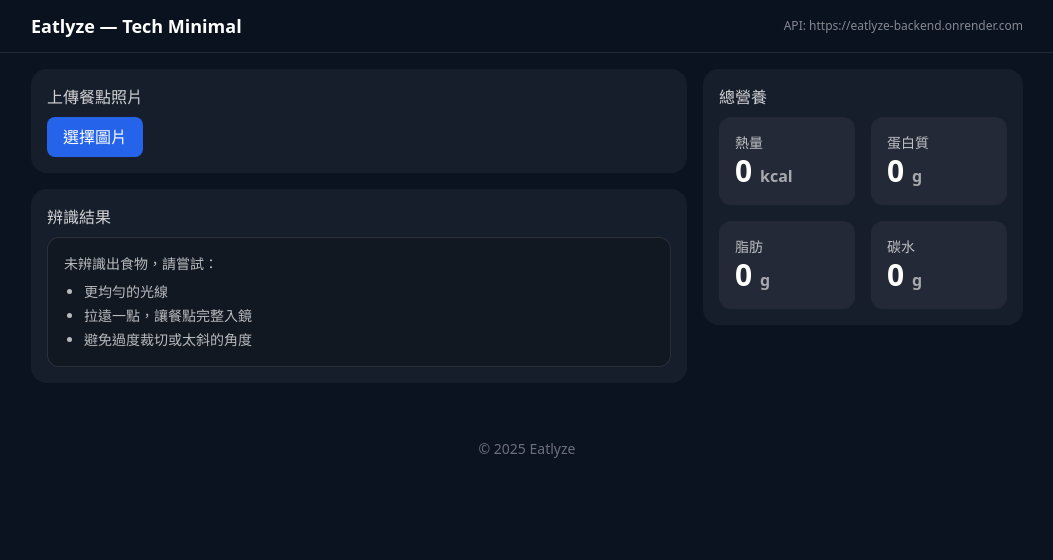
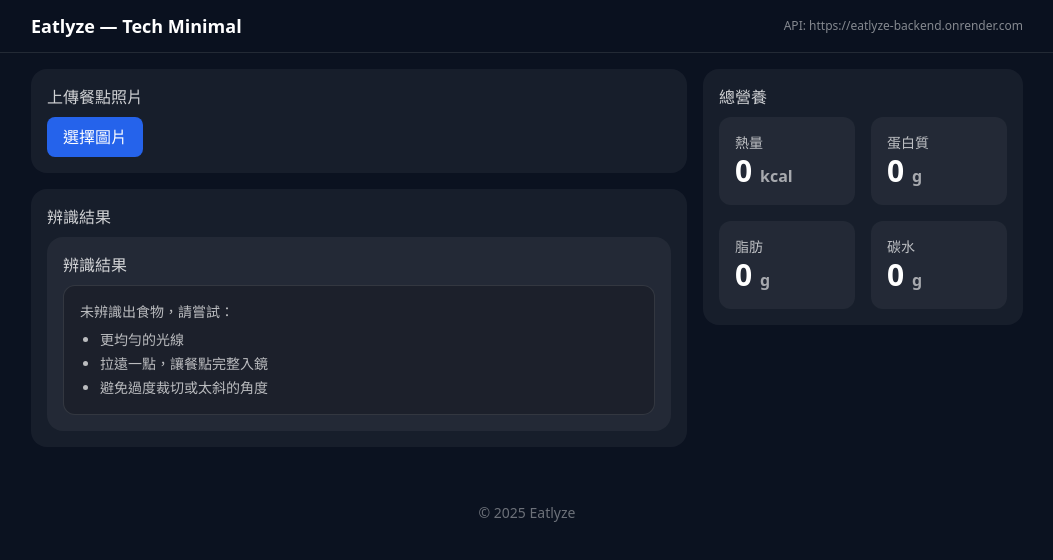
Before and after one commit to kevin-twai/eatlyze-mvp-Frontend, a React (Vite) app: page / in a window 1280 px wide. Shown: the top 560 px of the page, without its empty margins (113-1166 px from the left). Built offline with nearby package versions, Linux system fonts and the light colour scheme.

Commit message:
feat(frontend): wire UploadArea -> AnalysisResult & NutritionSummary via unified result shape

```diff
--- a/src/App.tsx
+++ b/src/App.tsx
@@ -4,8 +4,13 @@ import AnalysisResult from './components/AnalysisResult'
 import NutritionSummary from './components/NutritionSummary'
 import { API_BASE_URL } from './api'
 
+type ResultShape = {
+  items: any[]
+  summary?: { totals?: { kcal: number; protein_g: number; fat_g: number; carb_g: number } }
+} | null
+
 export default function App() {
-  const [result, setResult] = useState<any | null>(null)
+  const [result, setResult] = useState<ResultShape>(null)
 
   return (
     <div className="min-h-dvh bg-[#0B1220] text-white">
@@ -20,20 +25,20 @@ export default function App() {
       {/* Main */}
       <main className="mx-auto max-w-5xl p-4 space-y-6">
         <div className="grid grid-cols-1 lg:grid-cols-3 gap-4">
-          {/* Left side */}
+          {/* Left: upload + items */}
           <div className="lg:col-span-2 space-y-4">
             <UploadArea onResult={setResult} />
-            <AnalysisResult data={result?.items ?? []} />
+            <div className="bg-white/5 rounded-2xl p-4">
+              <div className="text-white/80 mb-2">辨識結果</div>
+              <AnalysisResult data={result?.items ?? []} />
+            </div>
           </div>
 
-          {/* Right side */}
+          {/* Right: summary */}
           <aside className="space-y-4">
             <div className="bg-white/5 rounded-2xl p-4">
               <div className="text-white/80 mb-2">總營養</div>
-              <NutritionSummary
-                totals={result?.summary?.totals}
-                fallbackItems={result?.items ?? []}
-              />
+              <NutritionSummary totals={result?.summary?.totals} />
             </div>
           </aside>
         </div>
```
